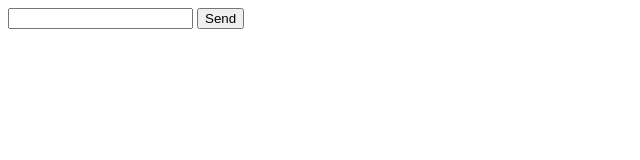
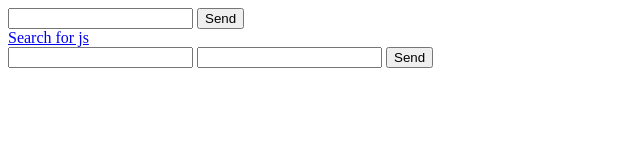
Before and after one commit to pbarna389/week10-11, a plain HTML site: page frontend/index.html in a window 1280 px wide. Shown: the whole page, without its empty margins (0-640 px from the left). Drawn offline with Linux system fonts and the light colour scheme.

Commit message:
post form added

```diff
--- a/frontend/index.html
+++ b/frontend/index.html
@@ -13,5 +13,12 @@
       <input type="text" name="q" id="" />
       <button>Send</button>
     </form>
+    <a href="https://www.google.com/search?q=javascript">Search for js</a>
+
+    <form action="" method="post">
+      <input type="text" name="name" id="" />
+      <input type="password" name="password" />
+      <button>Send</button>
+    </form>
   </body>
 </html>
```
